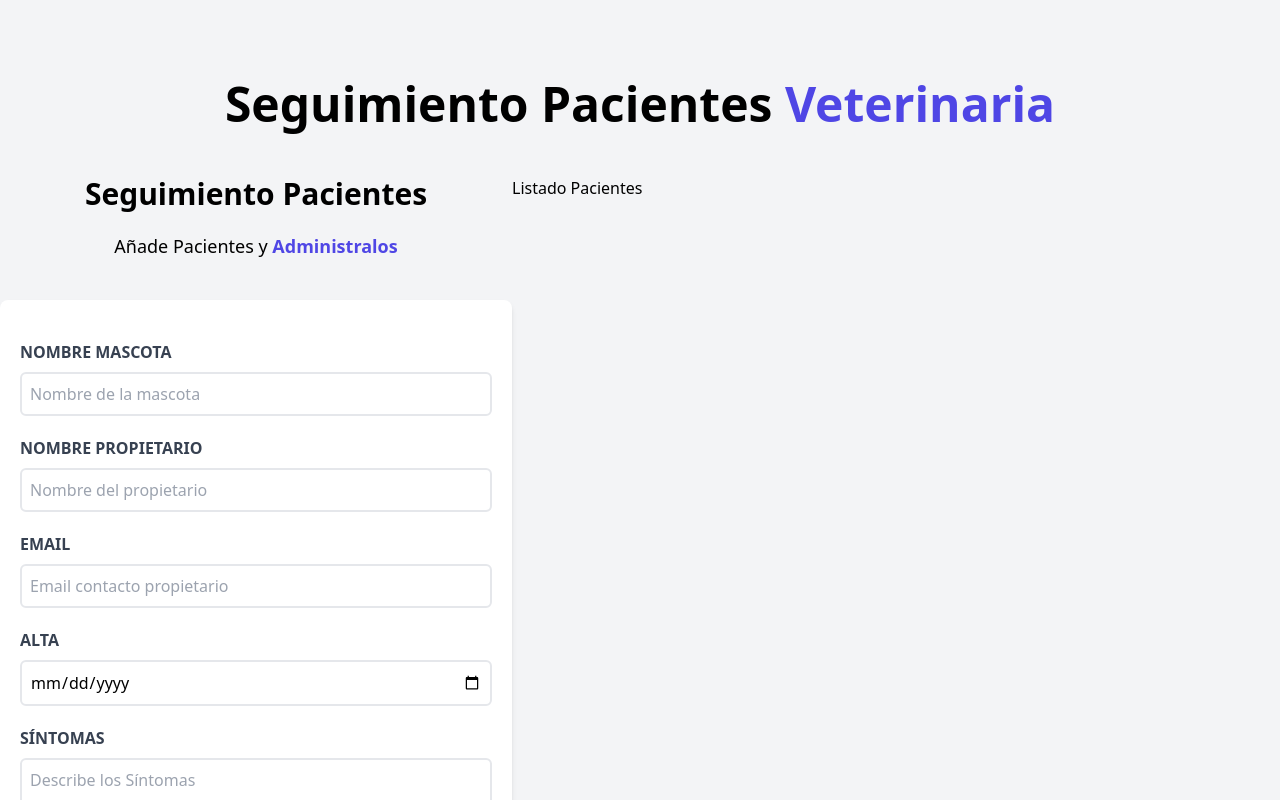
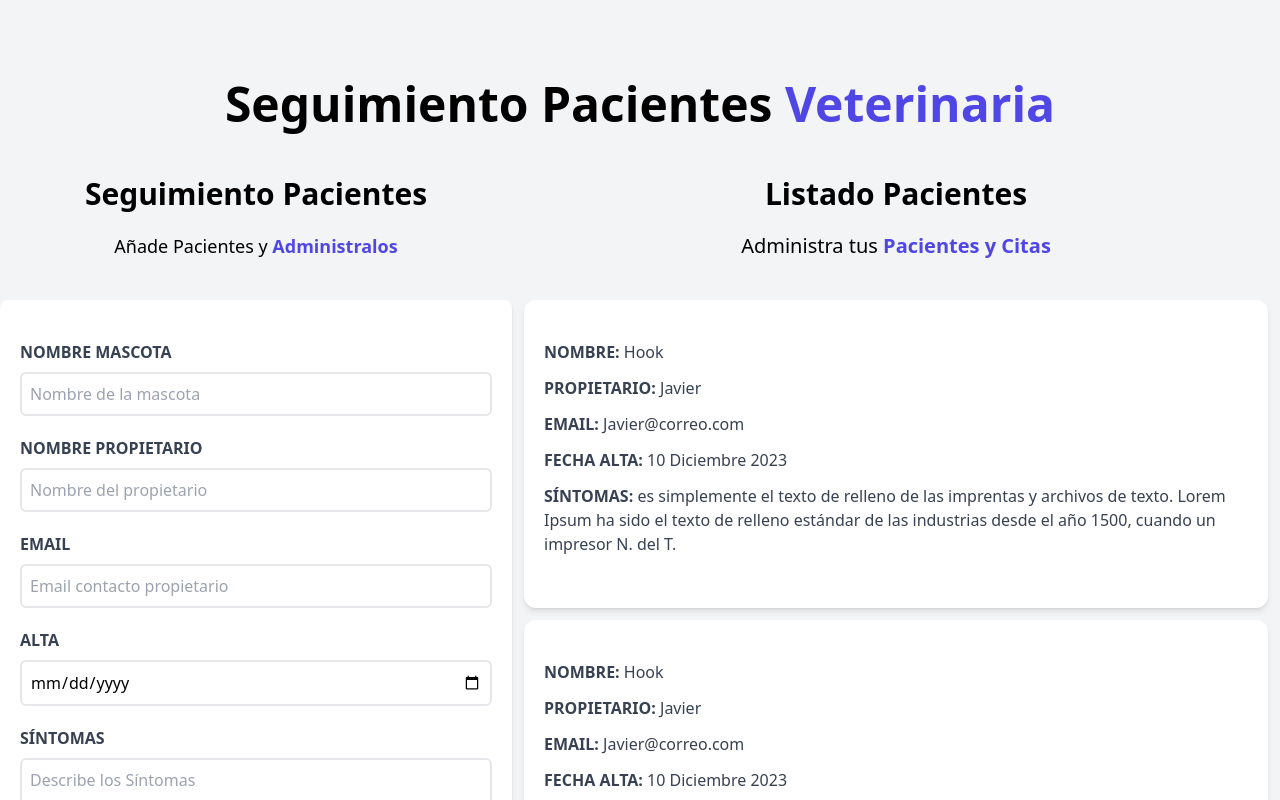
Before and after one commit to javiro76/citas-react, a React (Vite) app: page / in a window 1280 px wide. Shown: the top 800 px of the page. Built offline with nearby package versions, Linux system fonts and the light colour scheme.

Commit message:
se completa seccion listado de pacientes

```diff
--- a/src/components/LIstadoPacientes.jsx
+++ b/src/components/LIstadoPacientes.jsx
@@ -1,9 +1,21 @@
+import Paciente from "./Paciente"
+
 
 
 const LIstadoPacientes = () => {
   return (
-    <div className="w-1/2 lg:w-3/5" >
-        <h2>Listado Pacientes</h2>
+
+    <div className="md:w-1/2 lg:w-3/5 md:h-screen overflow-y-scroll" >
+      <h2 className="font-black text-3xl text-center">Listado Pacientes</h2>
+      <p className="text-xl mt-5 mb-10 text-center">
+        Administra tus {''}
+        <span className="text-indigo-600 font-bold">Pacientes y Citas</span>
+      </p>
+      <Paciente/>
+      <Paciente/>
+      <Paciente/>
+      <Paciente/>
+
 
     </div>
 
--- /dev/null
+++ b/src/components/Paciente.jsx
@@ -0,0 +1,30 @@
+
+
+const Paciente = () => {
+  return (
+    <div className="m-3 bg-white shadow-md px-5 py-10 rounded-xl">
+    <p className="font-bold mb-3 text-gray-700 uppercase">Nombre: {''}
+        <span className="font-normal normal-case">Hook</span>
+      </p>
+      <p className="font-bold mb-3 text-gray-700 uppercase">Propietario: {''}
+        <span className="font-normal normal-case">Javier</span>
+      </p>
+      <p className="font-bold mb-3 text-gray-700 uppercase">Email: {''}
+        <span className="font-normal normal-case">Javier@correo.com</span>
+      </p>
+      <p className="font-bold mb-3 text-gray-700 uppercase">Fecha Alta: {''}
+        <span className="font-normal normal-case">10 Diciembre 2023</span>
+      </p>
+      <p className="font-bold mb-3 text-gray-700 uppercase">Síntomas: {''}
+        <span className="font-normal normal-case">es simplemente el texto de relleno de
+        las imprentas y archivos de texto. Lorem Ipsum ha sido el texto de relleno
+        estándar de las industrias desde el año 1500, cuando un impresor
+        N. del T.  </span>
+      </p>
+    </div>
+
+
+  )
+}
+
+export default Paciente
```
